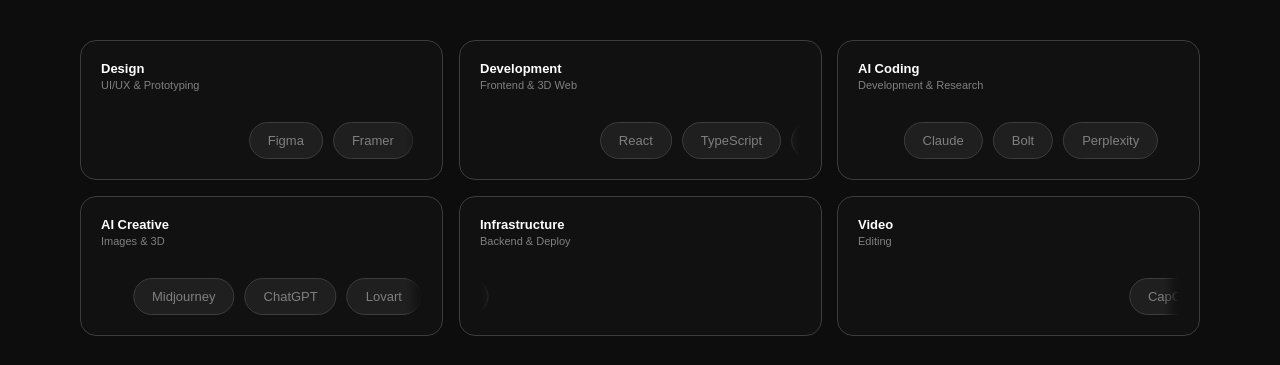
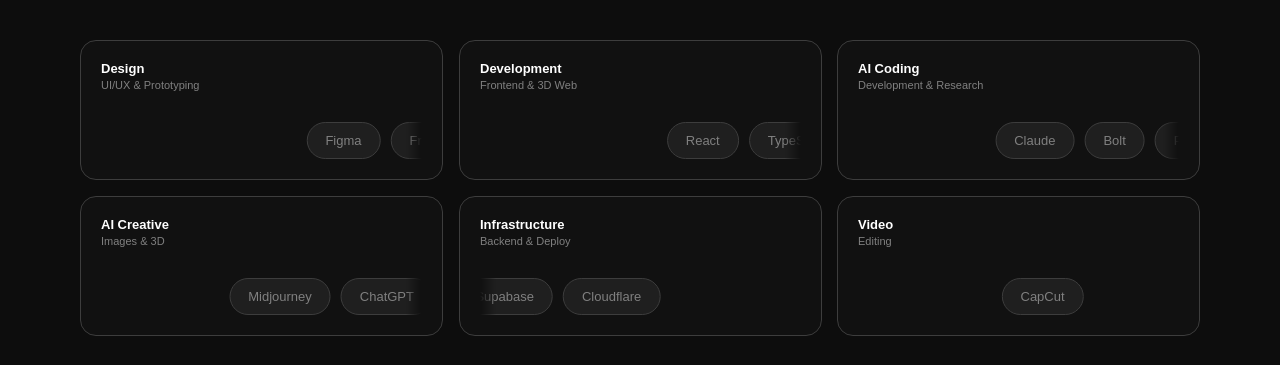
Before and after one commit to EZP98/portfolio-ezio, a React (Vite) app: page / in a window 1280 px wide. Shown: the part 5680-6045 px from the top of the page. Built offline with nearby package versions, Linux system fonts and the light colour scheme; no server answers.

Commit message:
fix: slower marquee animation (12s per tool)

```diff
--- a/src/components/Stack.tsx
+++ b/src/components/Stack.tsx
@@ -65,7 +65,7 @@
                 <div
                   className="tools-track"
                   style={{
-                    '--duration': `${category.tools.length * 8}s`,
+                    '--duration': `${category.tools.length * 12}s`,
                     animationDelay: `${idx * -2}s`
                   } as React.CSSProperties}
                 >
```
